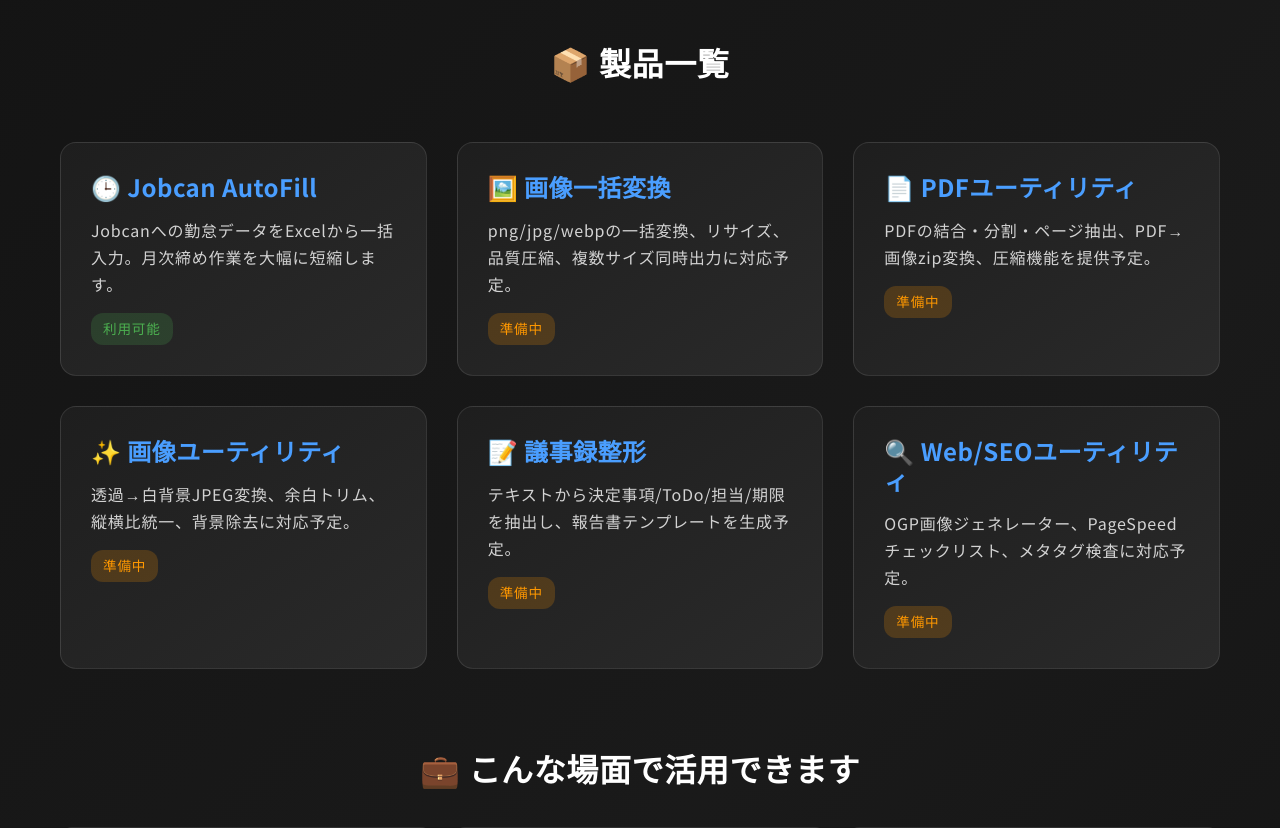
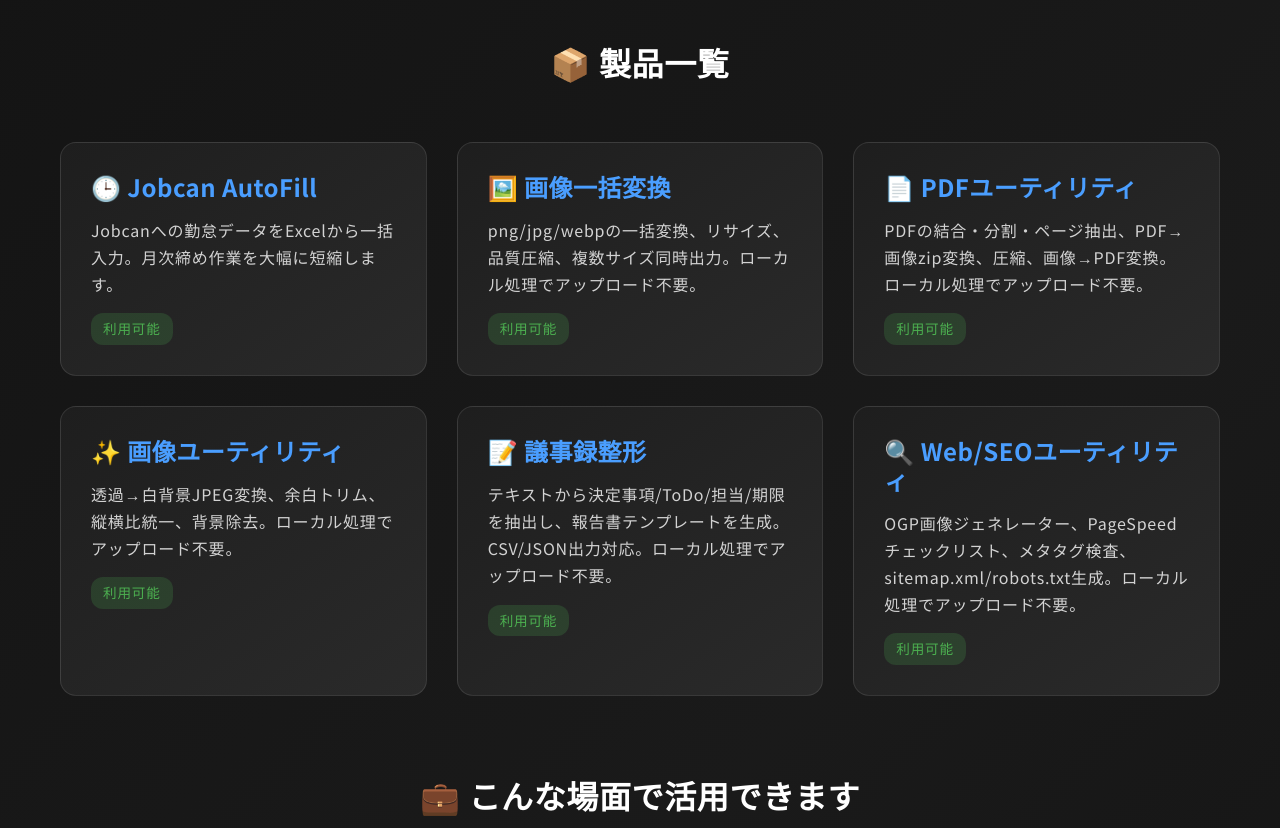
Before and after one commit to RikuTerayama/jobcan_automation, a Flask app: page / in a window 1280 px wide. Shown: the part 585-1413 px from the top of the page. Run offline with Flask 3, Linux system fonts and the light colour scheme.

Commit message:
fix: unify product status rendering on landing page
- Update / route to pass PRODUCTS from lib/routes.py to landing.html
- Replace hardcoded product cards with dynamic loop using products data
- Remove '・域ｺ門ｙ荳ｭ・・ comments from /tools/* route docstrings
- All products now display status from PRODUCTS data source (available/coming-soon)
- Ensures consistency between / and /tools pages

```diff
--- a/app.py
+++ b/app.py
@@ -342,7 +342,8 @@
 def index():
     """ランディングページ（製品ハブ）"""
     try:
-        return render_template('landing.html')
+        from lib.routes import PRODUCTS
+        return render_template('landing.html', products=PRODUCTS)
     except Exception as e:
         logger.error(f"landing_page_error error={str(e)}")
         import traceback
@@ -410,27 +411,27 @@
 
 @app.route('/tools/image-batch')
 def tools_image_batch():
-    """画像一括変換ツール（準備中）"""
+    """画像一括変換ツール"""
     return render_template('tools/image-batch.html')
 
 @app.route('/tools/pdf')
 def tools_pdf():
-    """PDFユーティリティ（準備中）"""
+    """PDFユーティリティ"""
     return render_template('tools/pdf.html')
 
 @app.route('/tools/image-cleanup')
 def tools_image_cleanup():
-    """画像ユーティリティ（準備中）"""
+    """画像ユーティリティ"""
     return render_template('tools/image-cleanup.html')
 
 @app.route('/tools/minutes')
 def tools_minutes():
-    """議事録整形ツール（準備中）"""
+    """議事録整形ツール"""
     return render_template('tools/minutes.html')
 
 @app.route('/tools/seo')
 def tools_seo():
-    """Web/SEOユーティリティ（準備中）"""
+    """Web/SEOユーティリティ"""
     return render_template('tools/seo.html')
 
 @app.route('/tools')
--- a/templates/landing.html
+++ b/templates/landing.html
@@ -252,41 +252,15 @@
         <div class="section">
             <h2>📦 製品一覧</h2>
             <div class="products-grid">
-            <a href="/autofill" class="product-card">
-                <h3>🕒 Jobcan AutoFill</h3>
-                <p>Jobcanへの勤怠データをExcelから一括入力。月次締め作業を大幅に短縮します。</p>
-                <span class="status available">利用可能</span>
+            {% for product in products %}
+            <a href="{{ product.path }}" class="product-card">
+                <h3>{{ product.icon }} {{ product.name }}</h3>
+                <p>{{ product.description }}</p>
+                <span class="status {{ 'available' if product.status == 'available' else 'coming-soon' }}">
+                    {% if product.status == 'available' %}利用可能{% else %}準備中{% endif %}
+                </span>
             </a>
-
-            <a href="/tools/image-batch" class="product-card">
-                <h3>🖼️ 画像一括変換</h3>
-                <p>png/jpg/webpの一括変換、リサイズ、品質圧縮、複数サイズ同時出力に対応予定。</p>
-                <span class="status coming-soon">準備中</span>
-            </a>
-
-            <a href="/tools/pdf" class="product-card">
-                <h3>📄 PDFユーティリティ</h3>
-                <p>PDFの結合・分割・ページ抽出、PDF→画像zip変換、圧縮機能を提供予定。</p>
-                <span class="status coming-soon">準備中</span>
-            </a>
-
-            <a href="/tools/image-cleanup" class="product-card">
-                <h3>✨ 画像ユーティリティ</h3>
-                <p>透過→白背景JPEG変換、余白トリム、縦横比統一、背景除去に対応予定。</p>
-                <span class="status coming-soon">準備中</span>
-            </a>
-
-            <a href="/tools/minutes" class="product-card">
-                <h3>📝 議事録整形</h3>
-                <p>テキストから決定事項/ToDo/担当/期限を抽出し、報告書テンプレートを生成予定。</p>
-                <span class="status coming-soon">準備中</span>
-            </a>
-
-            <a href="/tools/seo" class="product-card">
-                <h3>🔍 Web/SEOユーティリティ</h3>
-                <p>OGP画像ジェネレーター、PageSpeedチェックリスト、メタタグ検査に対応予定。</p>
-                <span class="status coming-soon">準備中</span>
-            </a>
+            {% endfor %}
             </div>
         </div>
 
```
